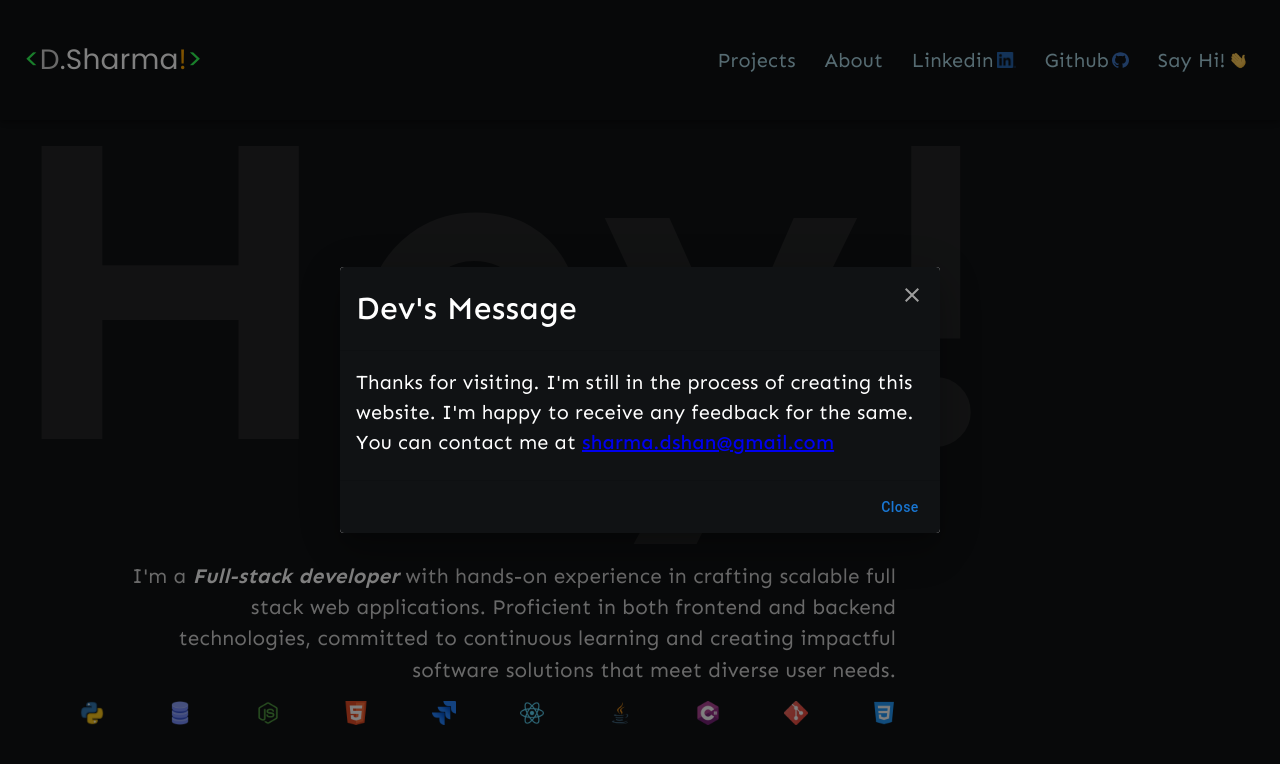
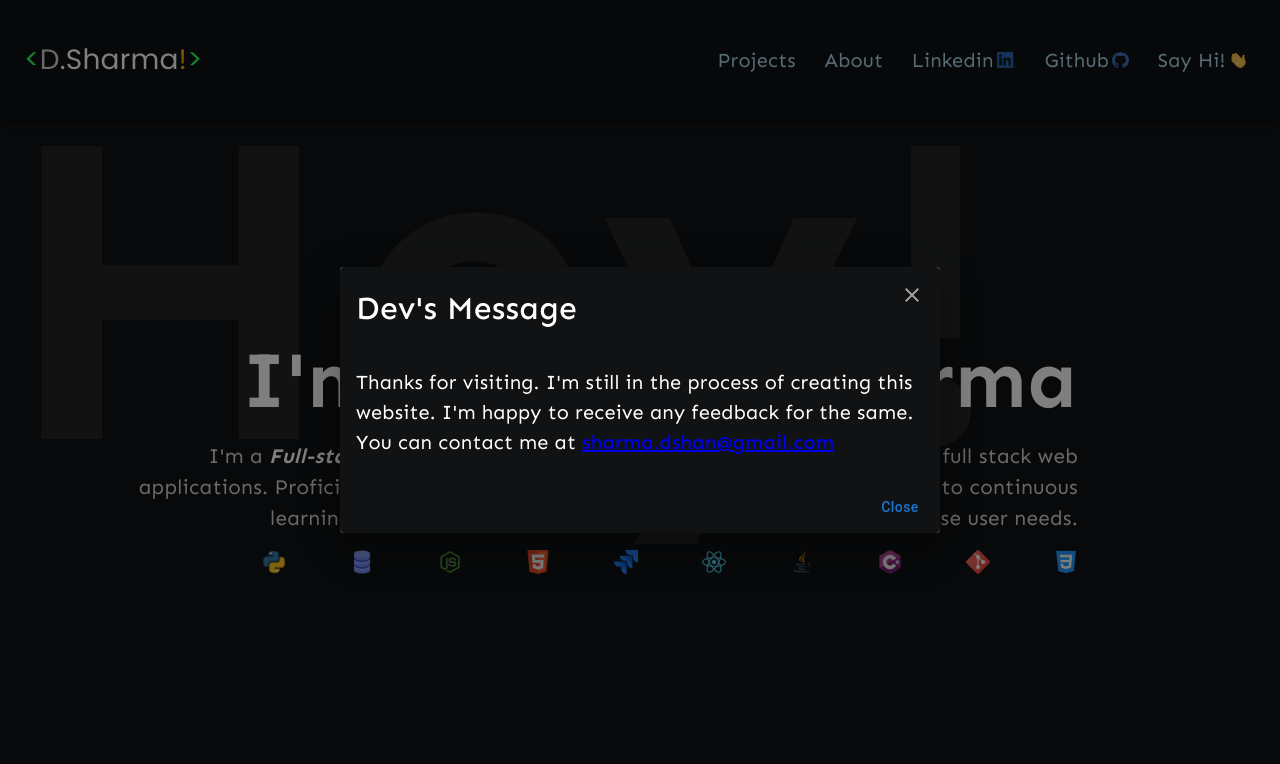
Before and after one commit to sdikshant89/MyFolio, a React (Vite) app: page / in a window 1280 px wide. Shown: the top 764 px of the page. Built offline with nearby package versions, Linux system fonts and the light colour scheme.

Commit message:
css changes to fit resolution

```diff
--- a/src/components/Footer.jsx
+++ b/src/components/Footer.jsx
@@ -10,12 +10,14 @@ const footerStyles = {
   container: {
     width: '100%',
     height: '45vh', //Total height (minus) AppHeader height
-    position: 'relative',
-    marginTop: '15vh',
+    position: 'sticky',
+    marginTop: '10vh',
     backgroundColor: '#181823',
     display: 'flex',
     justifyContent: 'space-between',
     userSelect: 'none',
+    minHeight: '450px',
+    minWidth: '900px',
   },
   maName: {
     color: 'white',
@@ -65,7 +67,13 @@ export default function Footer() {
   );
 
   return (
-    <Box>
+    <Box
+      sx={{
+        flex: '1',
+        display: 'flex',
+        flexDirection: 'column',
+      }}
+    >
       <Box sx={footerStyles.container}>
         <Box sx={{ width: '50%' }}>
           <Typography sx={footerStyles.maName}>Dikshant S.</Typography>
@@ -210,7 +218,13 @@ export default function Footer() {
           </Box>
         </Box>
       </Box>
-      <Box sx={{ backgroundColor: '#4e5fdc' }}>
+      <Box
+        sx={{
+          backgroundColor: '#4e5fdc',
+          position: 'sticky',
+          minWidth: '900px',
+        }}
+      >
         <Typography
           sx={{
             color: 'white',
--- a/src/components/WorkExCards.jsx
+++ b/src/components/WorkExCards.jsx
@@ -10,14 +10,20 @@ const cardStyles = {
   content: {
     display: 'flex',
     flexDirection: 'column',
+    minWidth: '400px',
   },
   desc: {
     color: 'white',
     wordWrap: 'break-word',
     fontWeight: 300,
     fontSize: '1.1rem',
-    overflowY: 'auto', // Enable vertical scrolling
+    overflowY: 'auto',
     height: '5vh',
+    '&::-webkit-scrollbar': {
+      display: 'none', // Hides the scrollbar
+    },
+    /* Firefox */
+    scrollbarWidth: 'none', // Hides the scrollbar
   },
   cardNum: {
     color: 'grey',
--- a/src/pages/MainPage.jsx
+++ b/src/pages/MainPage.jsx
@@ -28,8 +28,16 @@ function MainPage(props) {
     >
       <InitialPopup handleClose={handleClose} open={open} />
       <AppHeader />
-      <WelcomePage />
-      <WorkExPage />
+      <Box
+        sx={{
+          flex: '1',
+          display: 'flex',
+          flexDirection: 'column',
+        }}
+      >
+        <WelcomePage />
+        <WorkExPage />
+      </Box>
       <Footer />
     </Box>
   );
--- a/src/pages/WelcomePage.jsx
+++ b/src/pages/WelcomePage.jsx
@@ -22,10 +22,11 @@ const pageStyles = {
     animation: 'fadeInFromLeft 1s ease-out',
   },
   container: {
-    width: '100%',
-    height: '85vh', //Total height (minus) AppHeader height
-    position: 'relative',
+    width: '100vw',
+    height: '85vh',
+    position: 'sticky',
     marginTop: '15vh',
+    minHeight: '600px',
   },
   myName: {
     color: 'white',
@@ -81,7 +82,7 @@ function WelcomePage(props) {
     <Box sx={pageStyles.container} className="WecomePageContainer">
       <Typography sx={pageStyles.backgroundText}>Hey!</Typography>
       <Box
-        container="div"
+        container="span"
         sx={{
           height: '50vh',
           width: '60vw',
@@ -89,9 +90,9 @@ function WelcomePage(props) {
           position: 'relative',
           margin: '25vh 10vw',
           animation: 'fadeInFromRight 1s ease-out',
+          minWidth: '950px',
         }}
       >
-        <Box container="span">
         <Box container="div">
           <Typography sx={pageStyles.myName}>I'm Dikshant Sharma</Typography>
         </Box>
@@ -111,9 +112,9 @@ function WelcomePage(props) {
               Full-stack developer
             </span>{' '}
             with hands-on experience in crafting scalable full stack web
-              applications. Proficient in both frontend and backend
-              technologies, committed to continuous learning and creating
-              impactful software solutions that meet diverse user needs.
+            applications. Proficient in both frontend and backend technologies,
+            committed to continuous learning and creating impactful software
+            solutions that meet diverse user needs.
           </Typography>
         </Box>
         <Box
@@ -197,8 +198,6 @@ function WelcomePage(props) {
           </a>
         </Box>
       </Box>
-        <Box container="span"></Box>
-      </Box>
     </Box>
   );
 }
--- a/src/pages/WorkExPage.jsx
+++ b/src/pages/WorkExPage.jsx
@@ -3,9 +3,11 @@ import WorkExCards from '../components/WorkExCards';
 
 const pageStyles = {
   container: {
-    width: '100%',
-    position: 'relative',
+    width: '100vw',
+    position: 'sticky',
     userSelect: 'none',
+    zIndex: 5,
+    minHeight: '800px',
   },
   head: {
     color: 'darkgrey',
@@ -18,7 +20,8 @@ const pageStyles = {
     fontWeight: '700',
     fontSize: '4rem',
     marginLeft: '8vw',
-    maxWidth: '50vw', // Set the maximum width for the text
+    minWidth: '900px',
+    maxWidth: '50vw',
     wordWrap: 'break-word',
   },
   cardBox: {
```
Lines whose indentation alone changed are shown as unchanged.
